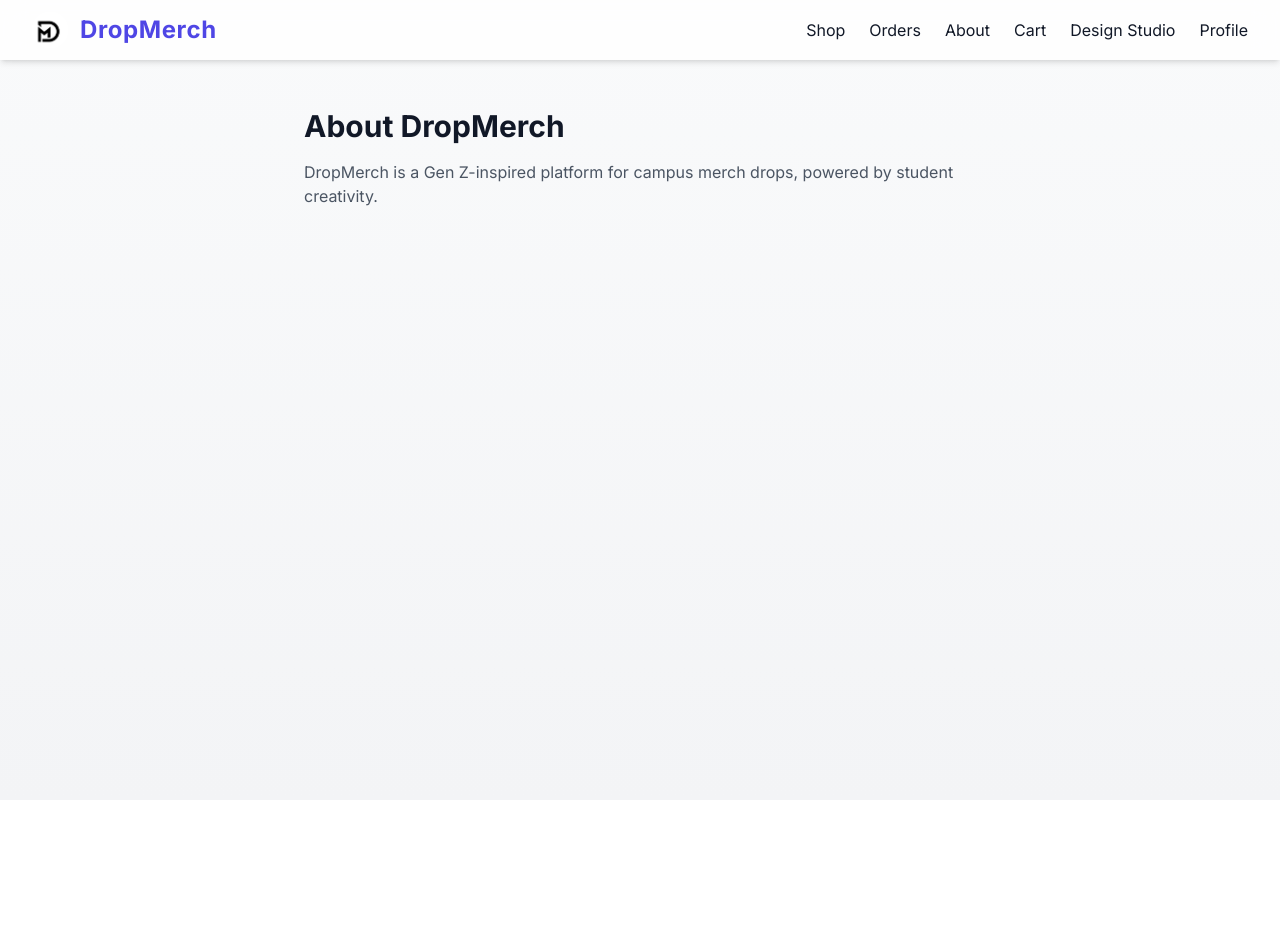
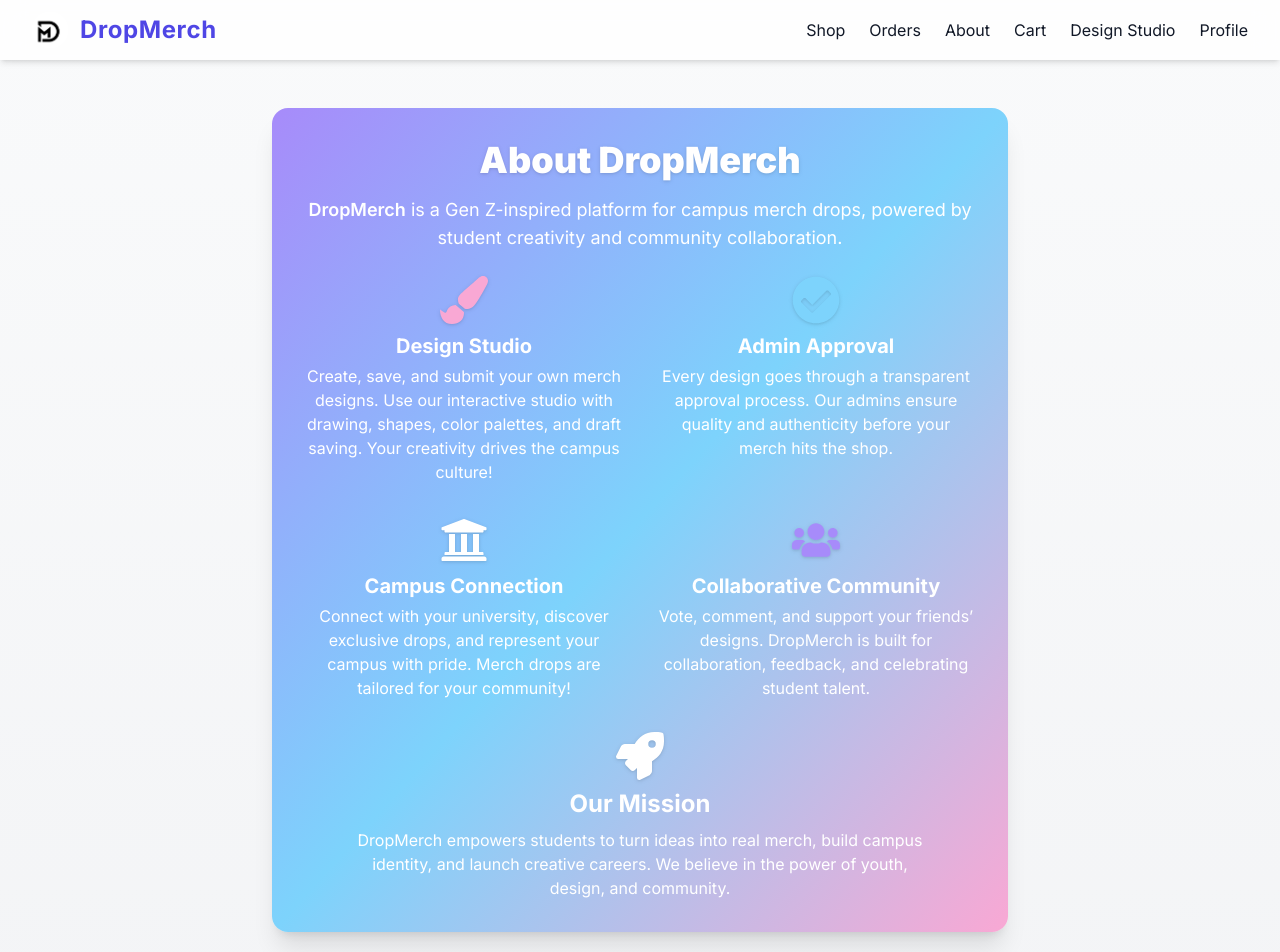
Before and after one commit to arandomjss/DropMerch, a React (Vite) app: page /about in a window 1280 px wide. Shown: the top 952 px of the page. Before the commit the page ends 800 px from the top, so only its background shows below. Built offline with nearby package versions, Linux system fonts and the light colour scheme.

Commit message:
added info to about page

```diff
--- a/package.json
+++ b/package.json
@@ -12,6 +12,7 @@
     "lucide-react": "^0.540.0",
     "react": "^18.3.1",
     "react-dom": "^18.3.1",
+    "react-icons": "^5.5.0",
     "react-router-dom": "^6.30.1"
   },
   "devDependencies": {
--- a/src/pages/About.tsx
+++ b/src/pages/About.tsx
@@ -1,12 +1,58 @@
 import React from "react";
+import { FaUsers, FaPaintBrush, FaCheckCircle, FaUniversity, FaRocket } from "react-icons/fa";
 
 export default function About() {
   return (
-    <div className="max-w-2xl mx-auto py-12">
-      <h1 className="text-3xl font-bold mb-4">About DropMerch</h1>
-      <p className="text-gray-600">
-        DropMerch is a Gen Z-inspired platform for campus merch drops, powered by student creativity.
-      </p>
+    <div className="max-w-3xl mx-auto py-12 px-4">
+      <div className="bg-gradient-to-br from-genzPurple via-genzBlue to-genzPink rounded-2xl shadow-xl p-8 text-white">
+        <h1 className="text-4xl font-extrabold mb-4 text-center drop-shadow">About DropMerch</h1>
+        <p className="text-lg mb-6 text-center">
+          <span className="font-semibold text-genzYellow">DropMerch</span> is a Gen Z-inspired platform for campus merch drops, powered by student creativity and community collaboration.
+        </p>
+        <div className="grid grid-cols-1 md:grid-cols-2 gap-8 mb-8">
+          <div className="flex flex-col items-center">
+            <FaPaintBrush className="text-5xl mb-2 text-genzPink drop-shadow" />
+            <h2 className="text-xl font-bold mb-1">Design Studio</h2>
+            <p className="text-center text-base">
+              Create, save, and submit your own merch designs. Use our interactive studio with drawing, shapes, color palettes, and draft saving. Your creativity drives the campus culture!
+            </p>
+          </div>
+          <div className="flex flex-col items-center">
+            <FaCheckCircle className="text-5xl mb-2 text-genzBlue drop-shadow" />
+            <h2 className="text-xl font-bold mb-1">Admin Approval</h2>
+            <p className="text-center text-base">
+              Every design goes through a transparent approval process. Our admins ensure quality and authenticity before your merch hits the shop.
+            </p>
+          </div>
+          <div className="flex flex-col items-center">
+            <FaUniversity className="text-5xl mb-2 text-genzYellow drop-shadow" />
+            <h2 className="text-xl font-bold mb-1">Campus Connection</h2>
+            <p className="text-center text-base">
+              Connect with your university, discover exclusive drops, and represent your campus with pride. Merch drops are tailored for your community!
+            </p>
+          </div>
+          <div className="flex flex-col items-center">
+            <FaUsers className="text-5xl mb-2 text-genzPurple drop-shadow" />
+            <h2 className="text-xl font-bold mb-1">Collaborative Community</h2>
+            <p className="text-center text-base">
+              Vote, comment, and support your friends’ designs. DropMerch is built for collaboration, feedback, and celebrating student talent.
+            </p>
+          </div>
+        </div>
+        <div className="flex flex-col items-center mt-8">
+          <FaRocket className="text-5xl mb-2 text-white drop-shadow" />
+          <h2 className="text-2xl font-bold mb-2">Our Mission</h2>
+          <p className="text-center text-base max-w-xl">
+            DropMerch empowers students to turn ideas into real merch, build campus identity, and launch creative careers. We believe in the power of youth, design, and community.
+          </p>
+        </div>
+      </div>
+      <div className="mt-8 text-center text-genzGray-700">
+        <p>
+          Made with <span className="text-genzPink font-bold">♥</span> by the DropMerch Team.<br />
+          <span className="italic">Dream it. Design it. Drop it.</span>
+        </p>
+      </div>
     </div>
   );
 }
```
Also changed, not shown: 1 other file (tests, documents, lock files or other folders).
